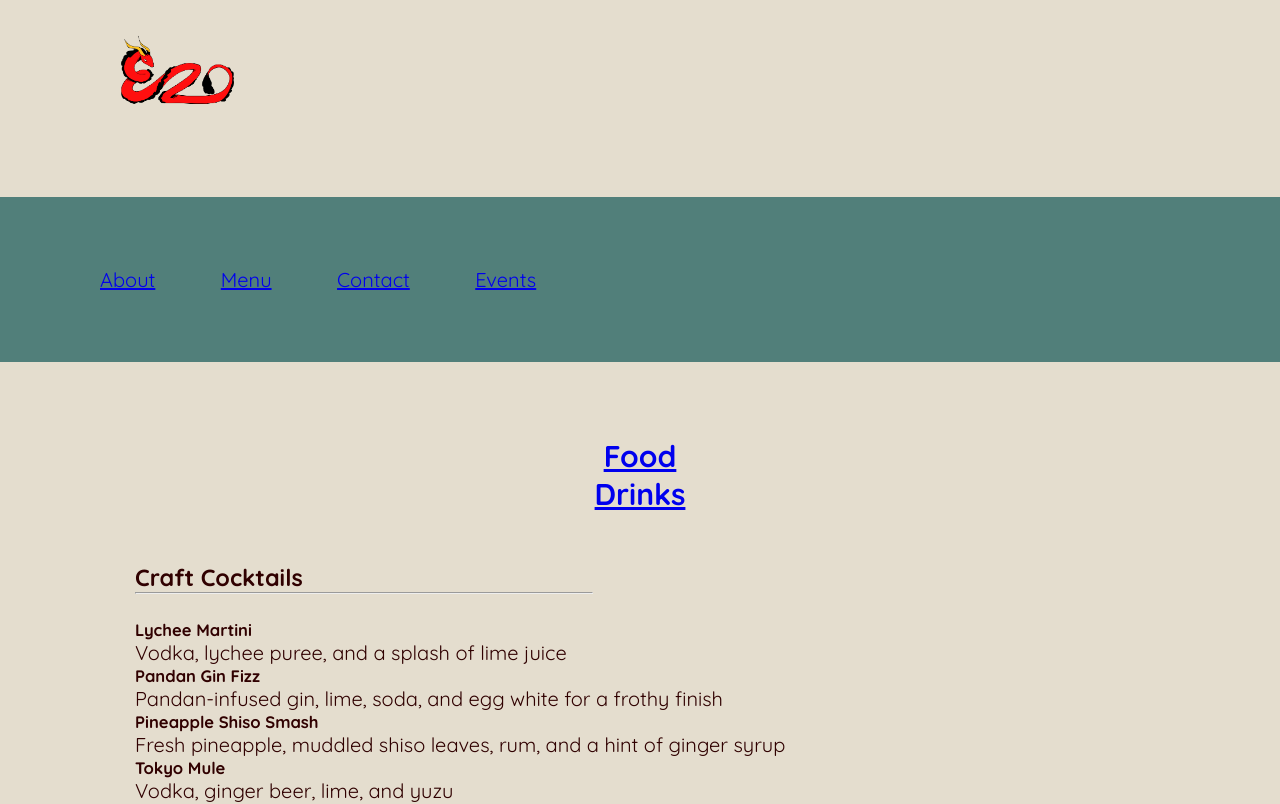
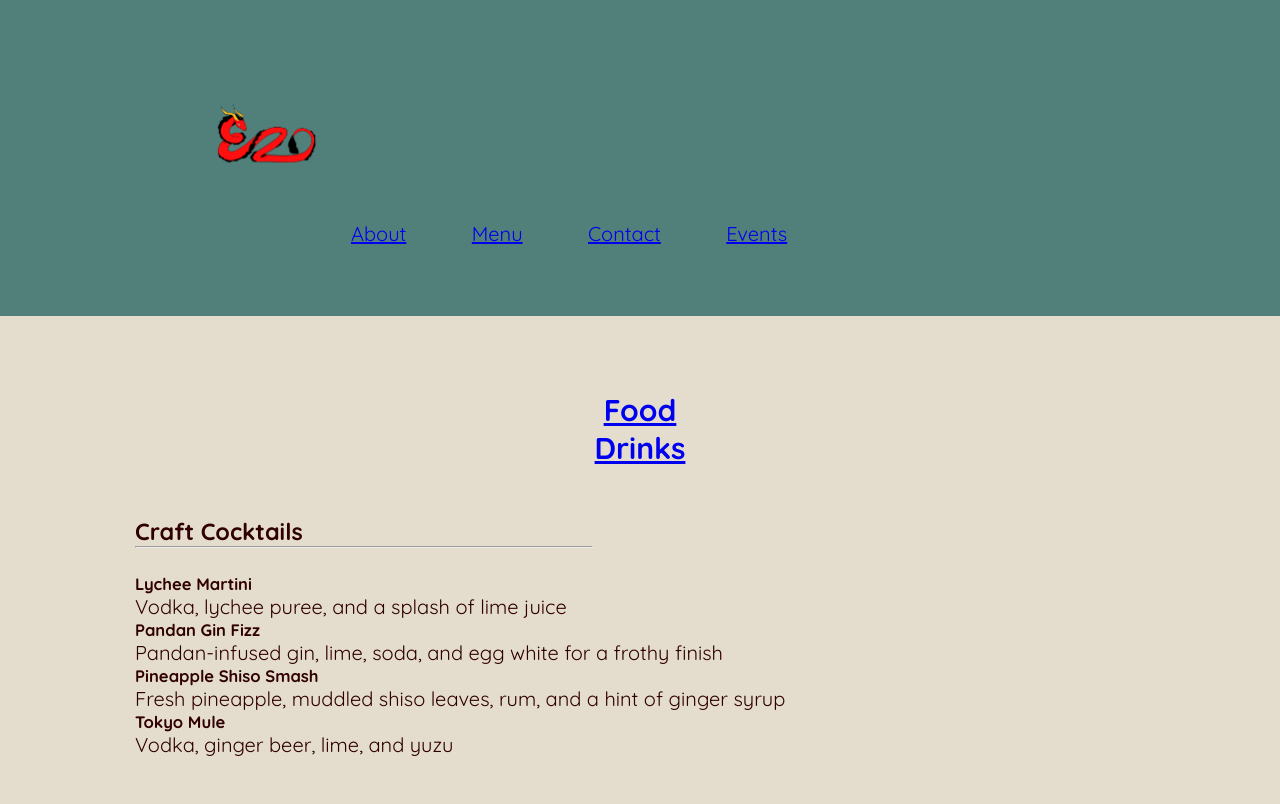
Before and after one commit to aroyablue/aroyablue.github.io, a plain HTML site: page ezo/menu-drinks.html in a window 1280 px wide. Shown: the top 804 px of the page. Drawn offline with Linux system fonts and the light colour scheme; a web font is replaced by a local one.

Commit message:
Update menu-drinks.html

```diff
--- a/ezo/menu-drinks.html
+++ b/ezo/menu-drinks.html
@@ -29,18 +29,14 @@
 </head>
 
 <body>
-<div class="navigation">
-	<div class="logotop">
-    <a href="index.html"><img src="logo.png" width="15%"></a>
-	</div>
 <div class="navbar">
     <ul>
+        <li><img src="logo.png" width="15%></li>
         <li><a href="about.html">About</a></li>
         <li><a href="menu-food.html"> Menu</a></li>
         <li><a href="contact.html">Contact</a></li>
         <li><a href="events.html">Events</a></li>
     </ul>
-	</div>
 </div>
 <br>
 <br>
```
Lines whose indentation alone changed are shown as unchanged.
